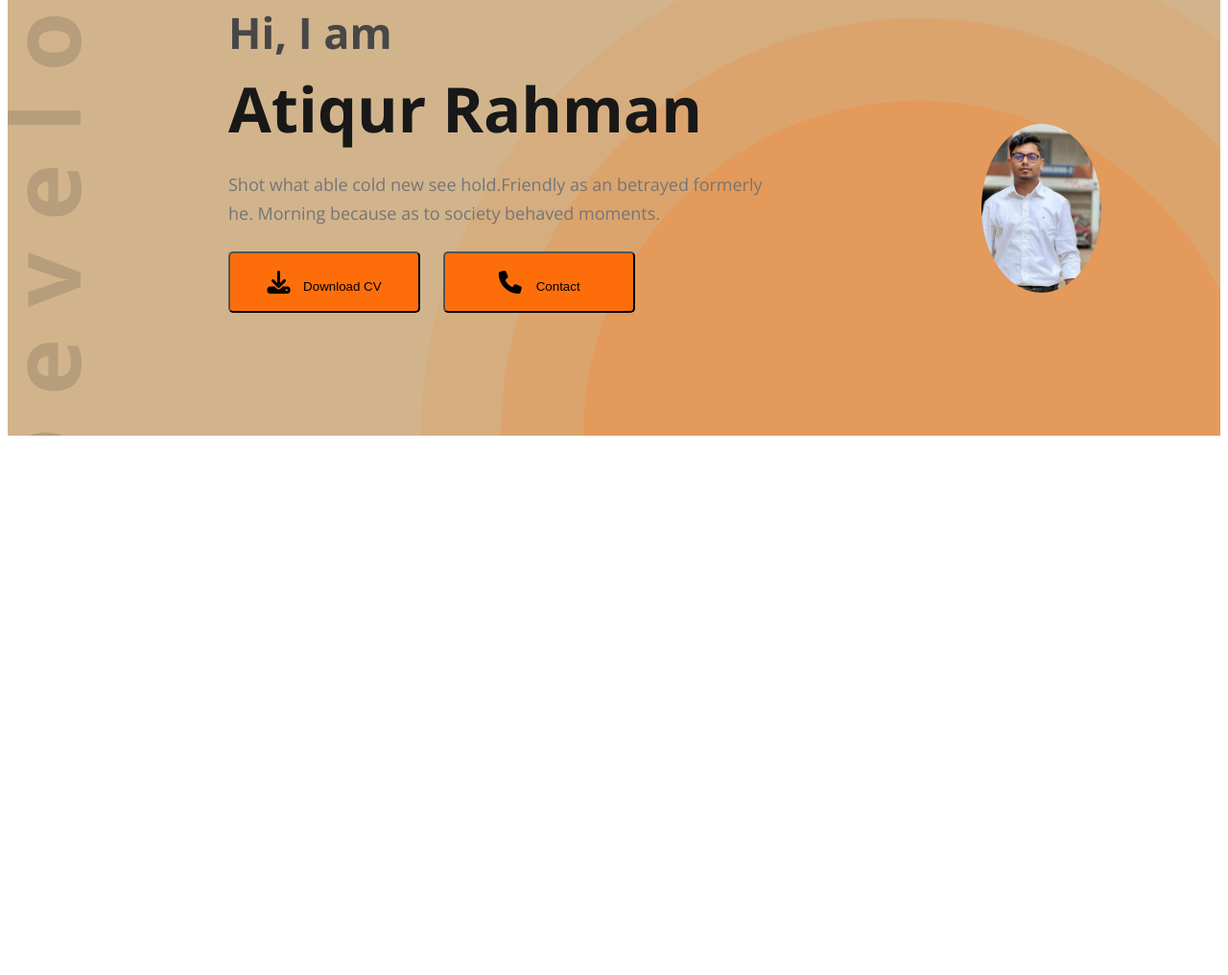
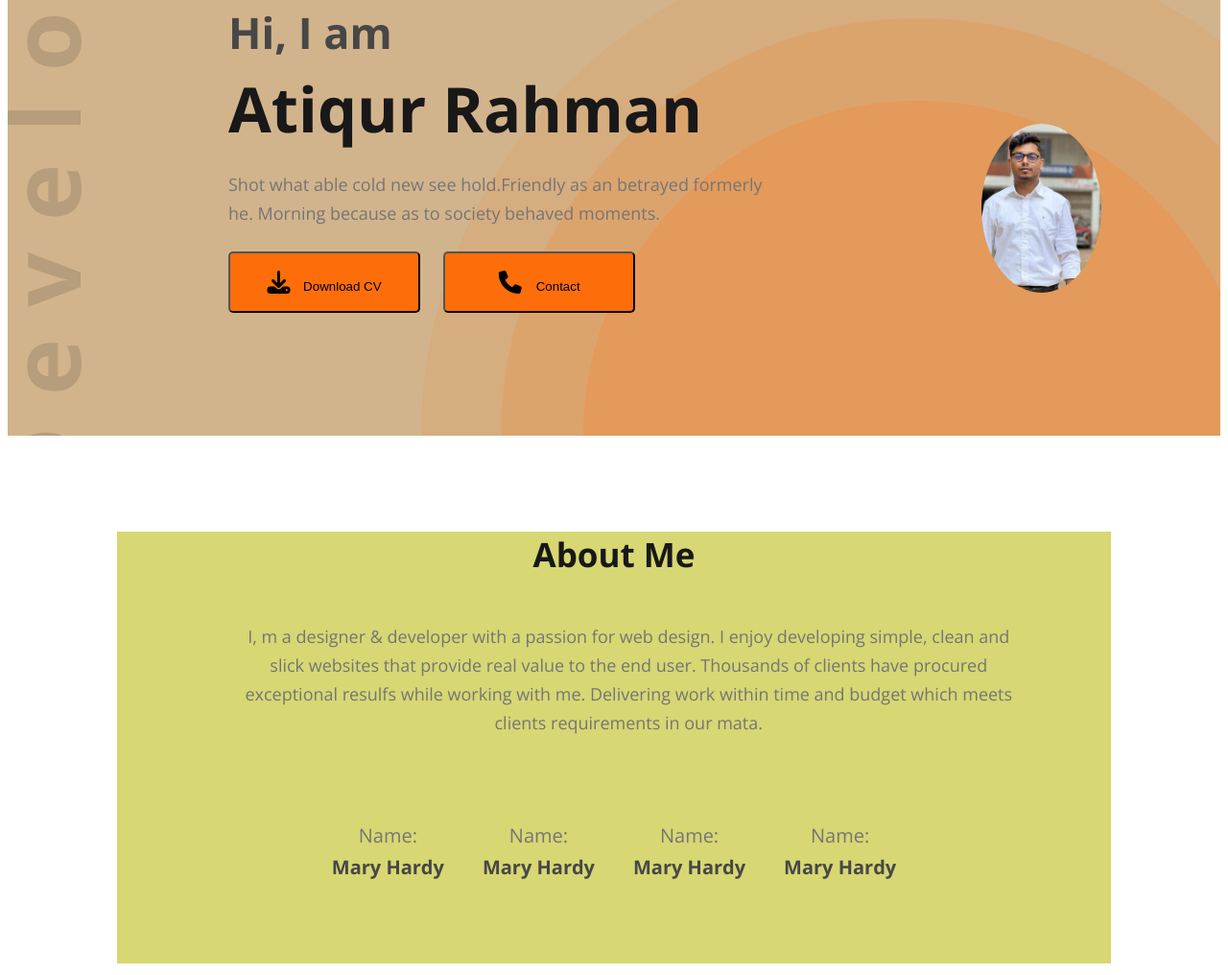
Before and after one commit to AtiqurRahmanAtik/Atiqur-Rahman-portfolio, a plain HTML site: page index.html in a window 1280 px wide. Shown: the part 261-1277 px from the top of the page at 96% size. Before the commit the page ends 800 px from the top, so only its background shows below. Drawn offline with nearby package versions, Linux system fonts and the light colour scheme.

Commit message:
added about section

```diff
--- a/index.html
+++ b/index.html
@@ -80,6 +80,52 @@
 
    <main>
 
+    <!--About me section start-->
+    <section class="main_about">
+
+        <div class="About_contain">
+            <h4 class="about_title">About Me</h4>
+
+<p class="about_des"> I, m a designer & developer with a passion for web design. I enjoy developing simple, clean and slick websites that provide real value to the end user. Thousands of clients have procured exceptional resulfs while working with me. Delivering work within time and budget which meets clients requirements in our mata.</p>
+
+            <div class="about_info">
+                <div class="info_child">
+                    <h5 class="name">Name:
+                    </h5>
+                    <h6 class="name_chid"> Mary Hardy </h6>
+
+
+                </div>
+
+                <div class="info_child">
+                    <h5 class="name">Name:
+                    </h5>
+                    <h6 class="name_chid"> Mary Hardy </h6>
+
+
+                </div>
+
+                <div class="info_child">
+                    <h5 class="name">Name:
+                    </h5>
+                    <h6 class="name_chid"> Mary Hardy </h6>
+
+
+                </div>
+
+
+                    <div class="info_child">
+                    <h5 class="name">Name:
+                    </h5>
+                    <h6 class="name_chid"> Mary Hardy </h6>
+
+
+                </div>
+            </div>
+
+        </div>
+    </section>
+
    </main>
 
    <!--footer section-->
--- a/style/style.css
+++ b/style/style.css
@@ -47,6 +47,9 @@ font-weight: 400;
 
 
 }
+
+/* drop_down menu */
+
 nav li > .child_list{
  display: none;
 }
@@ -70,6 +73,9 @@ nav li ul>li:hover{
     background-color: #FD6E0A;
     display: inline;
 }
+
+/* End dropdown menu */
+
 .nav_btn{
     width: 150px;
 height: 64px;
@@ -179,6 +185,58 @@ padding-right: 10px;
     /* width: 584px;
 height: 676px; */
 
+}
+
+/* About section */
+.main_about{
+    width: 82%;
+    height: 450px;
+    background-color: rgb(215, 215, 115);
+    margin: 0 auto;
+}
+
+
+.About_contain{
+color: #181818;
+margin-top:100px ;
+text-align: center;
+font-size: 35px;
+font-weight: 700px;
+margin-bottom: 0px;
+}
+
+.about_des{
+    color: #757575;
+text-align: center;
+font-size: 18px;
+font-weight: 400;
+line-height: 30px; /* 166.667% */
+width: 827px;
+padding-left:  120px ;
+margin-top:20px ;
+margin-bottom: 0px;
+}
+.about_info{
+    margin-top: 25px;
+    display: flex;
+ gap: 40px;
+    padding:30px 120px 50px 120px ;
+    justify-content: center;
 
 
 }
+.name{
+    color: #757575;
+text-align: center;
+font-size: 20px;
+font-weight: 400;
+line-height: 30px;
+margin-bottom: 0px;
+}
+.name_chid{
+    color:  #474747;
+font-size: 20px;
+font-weight: 700;
+line-height: 30px;
+margin-top: 3px;
+}
```
